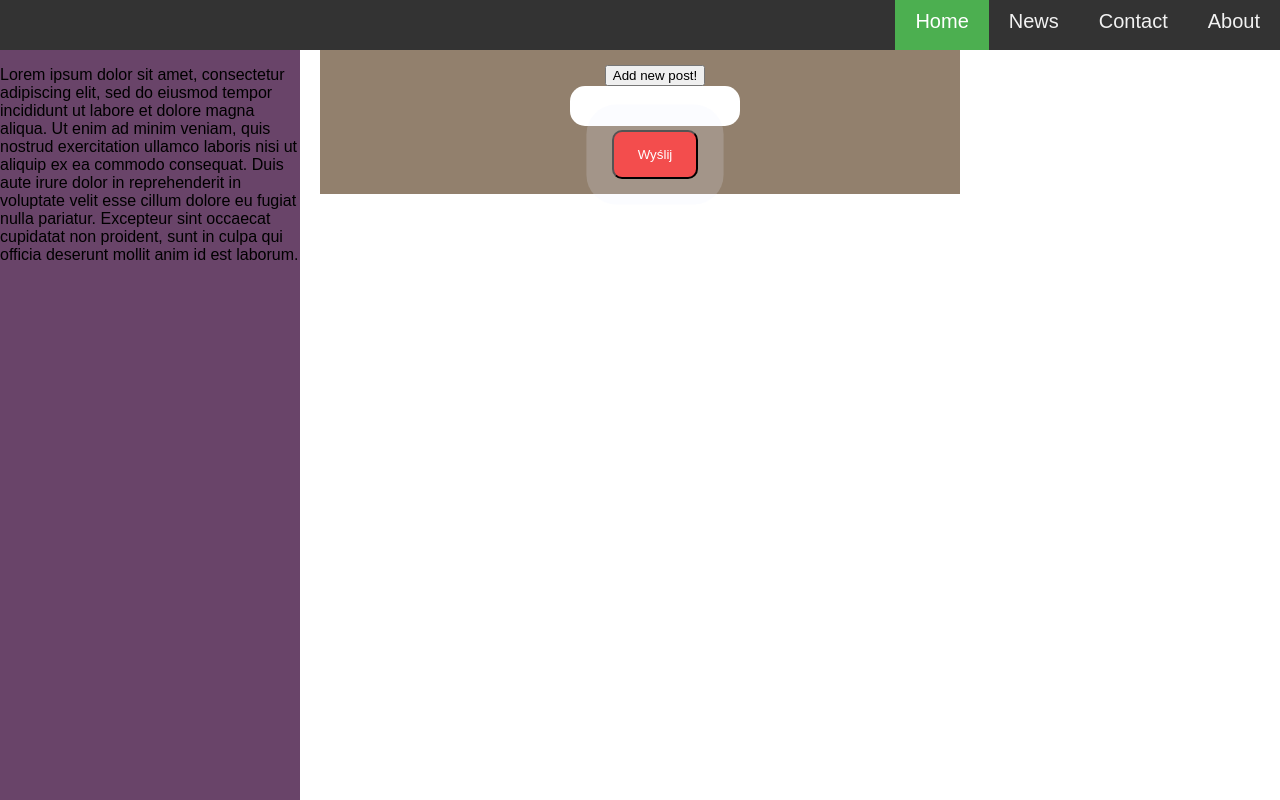
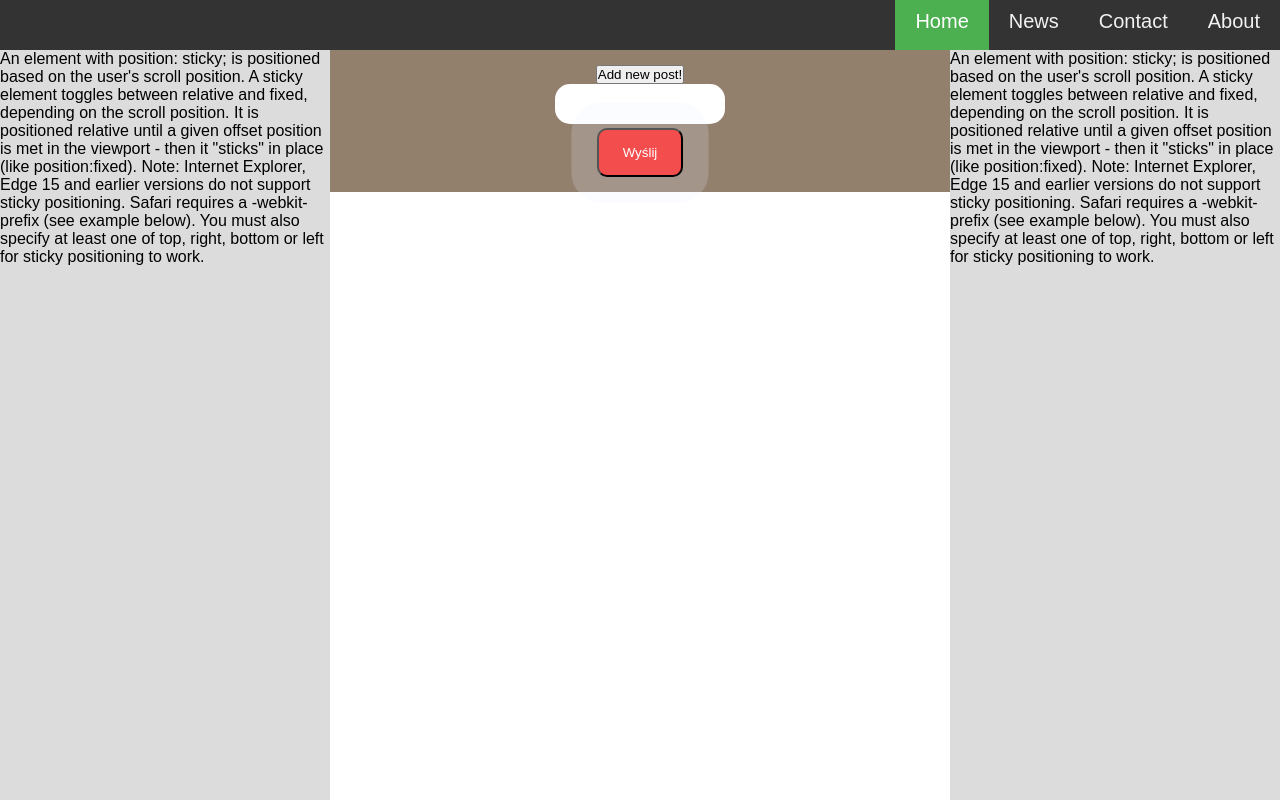
Before and after one commit to Marcin-Klima/WebPlayground, a plain HTML site: page index.html in a window 1280 px wide. Drawn offline with nearby package versions, Linux system fonts and the light colour scheme; files that its build step writes are made by us from their sources.

Commit message:
Page is based on flexbox now.

```diff
--- a/index.html
+++ b/index.html
@@ -17,15 +17,20 @@
     </div>
 </div>
 
-<div id="left-block">
-    <p>Lorem ipsum dolor sit amet, consectetur adipiscing elit, sed do eiusmod tempor incididunt ut labore et dolore
-        magna aliqua. Ut enim ad minim veniam, quis nostrud exercitation ullamco laboris nisi ut aliquip ex ea commodo
-        consequat. Duis aute irure dolor in reprehenderit in voluptate velit esse cillum dolore eu fugiat nulla
-        pariatur. Excepteur sint occaecat cupidatat non proident, sunt in culpa qui officia deserunt mollit anim id est
-        laborum.</p>
+<div id="main-container">
+    <div id="left-container" class="side-panel">
+        <p>An element with position: sticky; is positioned based on the user's scroll position.
+
+            A sticky element toggles between relative and fixed, depending on the scroll position. It is positioned
+            relative until a given offset position is met in the viewport - then it "sticks" in place (like
+            position:fixed).
+
+            Note: Internet Explorer, Edge 15 and earlier versions do not support sticky positioning. Safari requires a
+            -webkit- prefix (see example below). You must also specify at least one of top, right, bottom or left for
+            sticky positioning to work.</p>
     </div>
-
-<div id="main-container">
+    <!--    -->
+    <div id="center-container">
         <div id="message-div">
             <button onclick="AddNewPost()">Add new post!</button>
 
@@ -35,8 +40,20 @@
                 <button id="pulse-button" onclick="">Wyślij</button>
             </form>
         </div>
+        <div id="wall">
+        </div>
+    </div>
+    <!--    -->
+    <div id="right-container" class="side-panel">
+        <p>An element with position: sticky; is positioned based on the user's scroll position.
 
-    <div id="wall">
+            A sticky element toggles between relative and fixed, depending on the scroll position. It is positioned
+            relative until a given offset position is met in the viewport - then it "sticks" in place (like
+            position:fixed).
+
+            Note: Internet Explorer, Edge 15 and earlier versions do not support sticky positioning. Safari requires a
+            -webkit- prefix (see example below). You must also specify at least one of top, right, bottom or left for
+            sticky positioning to work.</p>
     </div>
 </div>
 
--- a/styles/index.scss
+++ b/styles/index.scss
@@ -1,17 +1,39 @@
 $message-field-base-height: 30px;
+$header-height: 50px;
+
+* {
+  padding: 0;
+  margin: 0;
+}
 
 body {
-  margin: 0;
   font-family: Arial;
 }
 
 #main-container {
   position: relative;
-  top: 50px;
-  margin: 0 auto;
-  width: 50%;
-  align-content: center;
-  background: #92806D;
+  top: $header-height;
+  display: flex;
+  align-items: flex-start;
+
+  div {
+    flex-grow: 1;
+  }
+
+  #center-container {
+    background-color: #92806D;
+  }
+
+  .side-panel {
+    min-width: 270px;
+    max-width: 330px;
+    background-color: gainsboro;
+    height: calc(100vh - 50px);
+    position: sticky;
+    position: -webkit-sticky;
+    align-self: flex-start;
+    top: $header-height;
+  }
 }
 
 #topnav {
@@ -19,6 +41,7 @@ body {
   width: 100%;
   position: fixed;
   z-index: 100;
+  height: $header-height;
 
   //inside block
   div {
@@ -48,7 +71,6 @@ body {
 #message-div {
   margin: 0 auto;
   padding: 15px 15px;
-  width: 100%;
   min-height: 100px;
   text-align: center;
 }
@@ -68,14 +90,6 @@ body {
     outline: none;
     width: 400px;
   }
-}
-
-#left-block {
-  background-color: #694469;
-  position: fixed;
-  top: 50px;
-  height: calc(100vh - 50px);
-  width: 300px;
 }
 
 .foo-div {
```
Lines whose indentation alone changed are shown as unchanged.
